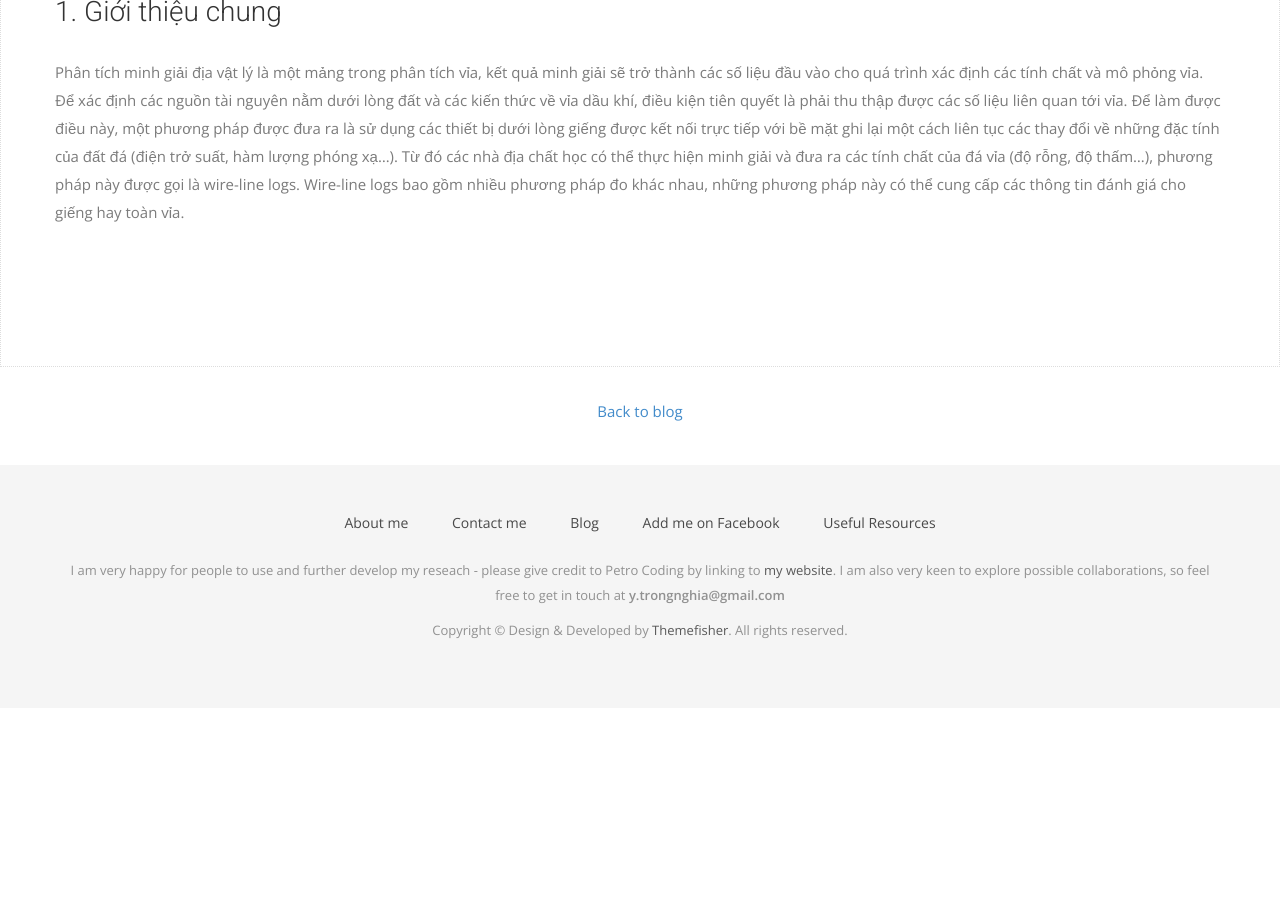
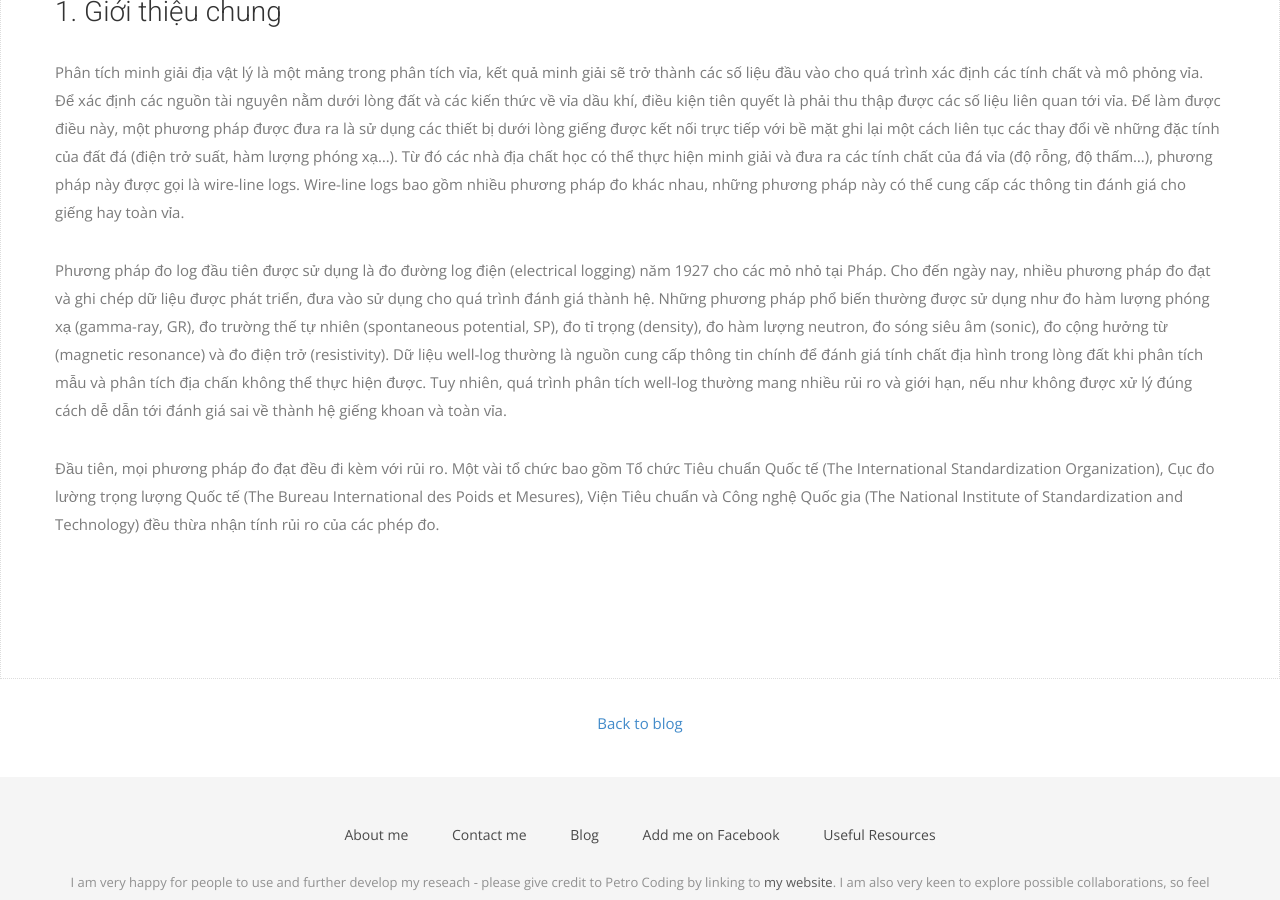
Before and after one commit to YanGBloG/superseded, a Jekyll site: the page built from _posts/2019-05-02-uncertainty-analysis.md, in a window 1280 px wide and 900 px high, scrolled down 552 px. Built offline with Jekyll 4.4.1, drawn with Linux system fonts in a browser that asks for light colours; nearby versions of some CDN libraries; some web fonts are replaced; library files that are not in the unit come from our copies; before the commit the page ends 1260 px from its top, so only the background shows below that.

Commit message:
Add files via upload

```diff
--- a/_posts/2019-05-02-uncertainty-analysis.md
+++ b/_posts/2019-05-02-uncertainty-analysis.md
@@ -15,3 +15,7 @@ Trước khi đi vào series phân tích rủi ro của mô phỏng vỉa với
 ### 1. Giới thiệu chung
 
 Phân tích minh giải địa vật lý là một mảng trong phân tích vỉa, kết quả minh giải sẽ trở thành các số liệu đầu vào cho quá trình xác định các tính chất và mô phỏng vỉa. Để xác định các nguồn tài nguyên nằm dưới lòng đất và các kiến thức về vỉa dầu khí, điều kiện tiên quyết là phải thu thập được các số liệu liên quan tới vỉa. Để làm được điều này, một phương pháp được đưa ra là sử dụng các thiết bị dưới lòng giếng được kết nối trực tiếp với bề mặt ghi lại một cách liên tục các thay đổi về những đặc tính của đất đá (điện trở suất, hàm lượng phóng xạ...). Từ đó các nhà địa chất học có thể thực hiện minh giải và đưa ra các tính chất của đá vỉa (độ rỗng, độ thấm...), phương pháp này được gọi là wire-line logs. Wire-line logs bao gồm nhiều phương pháp đo khác nhau, những phương pháp này có thể cung cấp các thông tin đánh giá cho giếng hay toàn vỉa.
+
+Phương pháp đo log đầu tiên được sử dụng là đo đường log điện (electrical logging) năm 1927 cho các mỏ nhỏ tại Pháp. Cho đến ngày nay, nhiều phương pháp đo đạt và ghi chép dữ liệu được phát triển, đưa vào sử dụng cho quá trình đánh giá thành hệ. Những phương pháp phổ biến thường được sử dụng như đo hàm lượng phóng xạ (gamma-ray, GR), đo trường thế tự nhiên (spontaneous potential, SP), đo tỉ trọng (density), đo hàm lượng neutron, đo sóng siêu âm (sonic), đo cộng hưởng từ (magnetic resonance) và đo điện trở (resistivity). Dữ liệu well-log thường là nguồn cung cấp thông tin chính để đánh giá tính chất địa hình trong lòng đất khi phân tích mẫu và phân tích địa chấn không thể thực hiện được. Tuy nhiên, quá trình phân tích well-log thường mang nhiều rủi ro và giới hạn, nếu như không được xử lý đúng cách dễ dẫn tới đánh giá sai về thành hệ giếng khoan và toàn vỉa.
+
+Đầu tiên, mọi phương pháp đo đạt đều đi kèm với rủi ro. Một vài tổ chức bao gồm Tổ chức Tiêu chuẩn Quốc tế (The International Standardization Organization), Cục đo lường trọng lượng Quốc tế (The Bureau International des Poids et Mesures), Viện Tiêu chuẩn và Công nghệ Quốc gia (The National Institute of Standardization and Technology) đều thừa nhận tính rủi ro của các phép đo.
```
